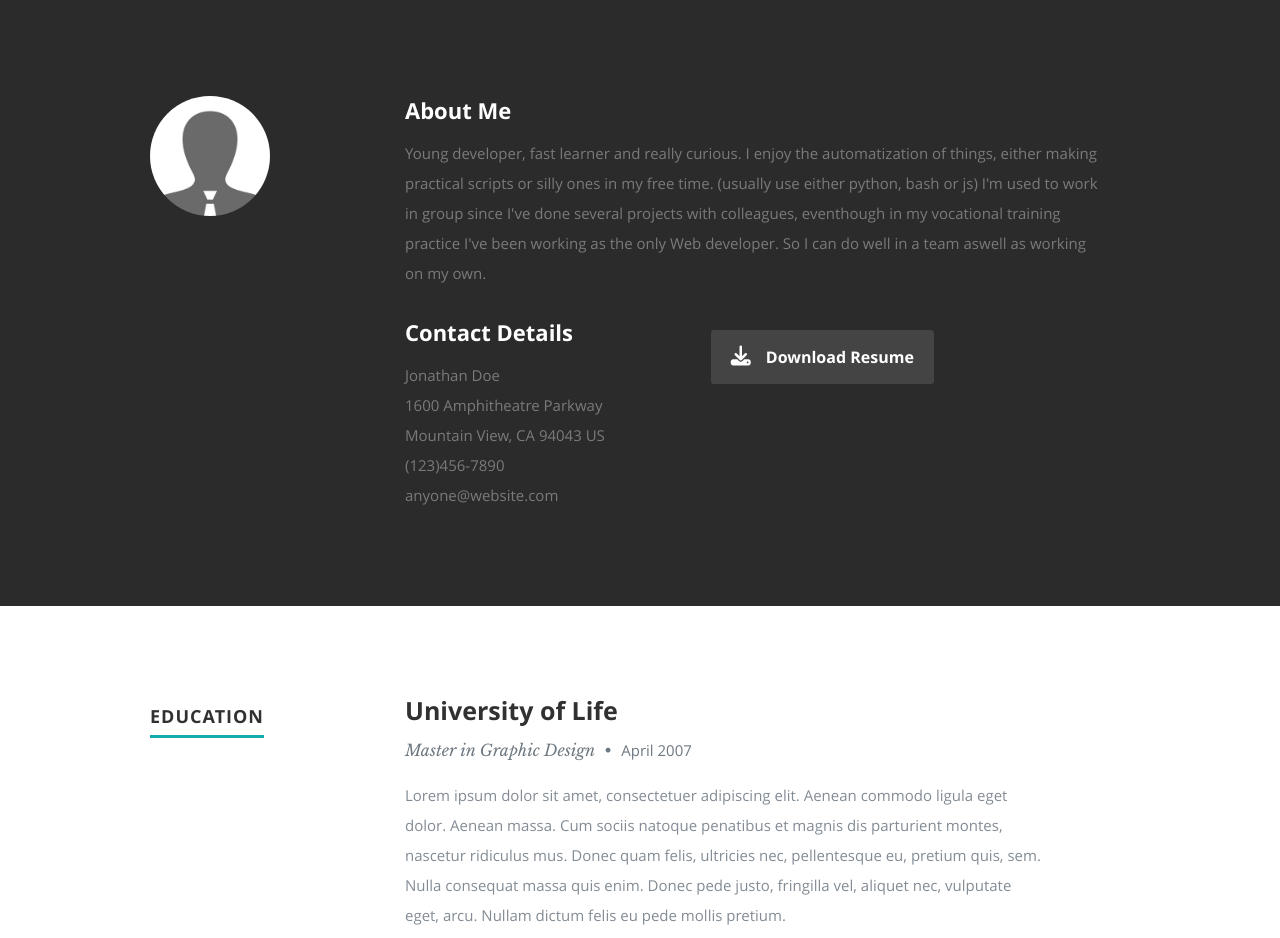
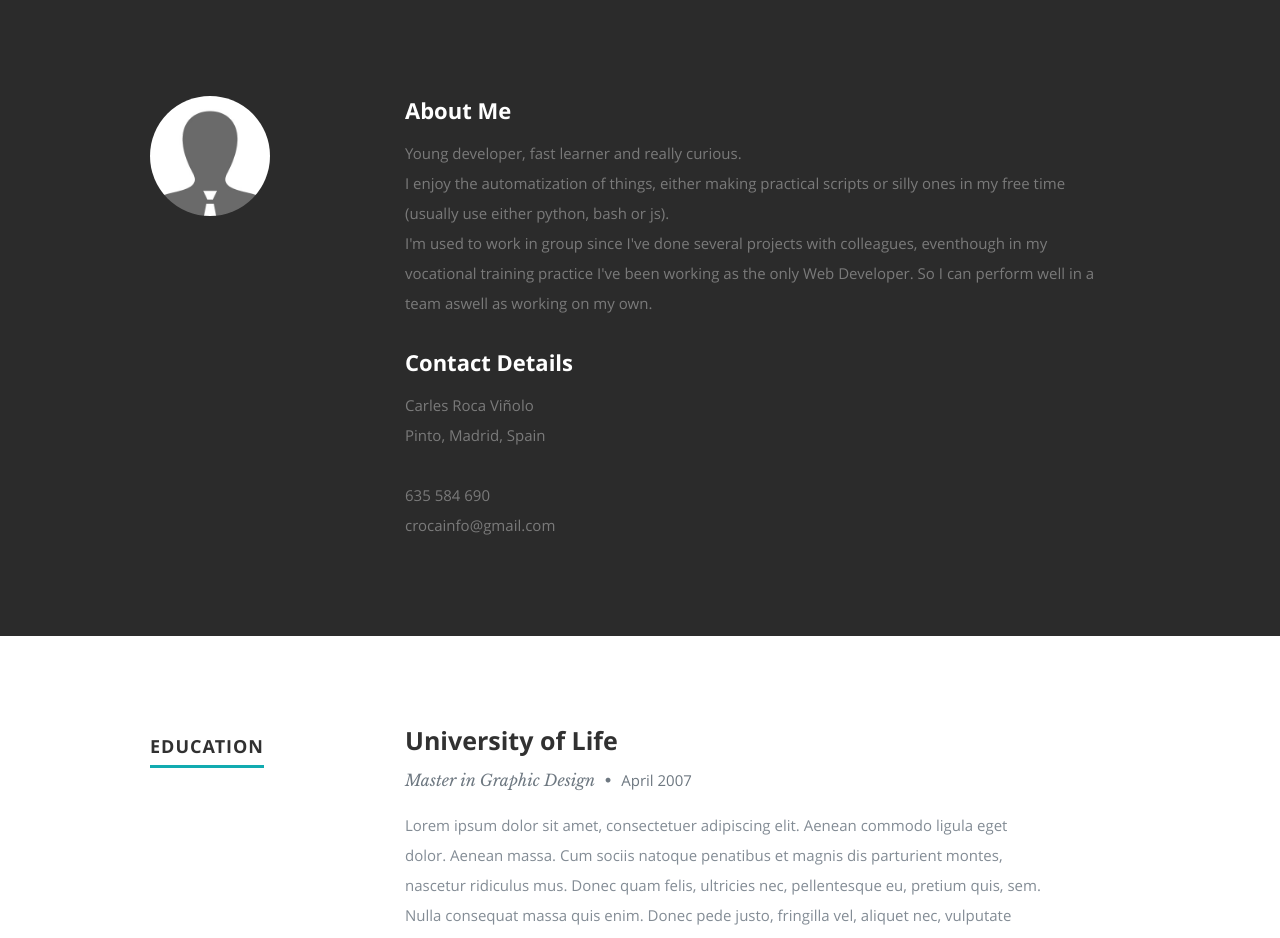
Before and after one commit to crocainfo/crocainfo.github.io, a plain HTML site: page index.html in a window 1280 px wide. Shown: the part 800-1738 px from the top of the page. Drawn offline with nearby package versions, Linux system fonts and the light colour scheme.

Commit message:
about me

```diff
--- a/index.html
+++ b/index.html
@@ -94,10 +94,12 @@
             <h2>About Me</h2>
 
             <p>Young developer, fast learner and really curious.
+                <br>
 
-                I enjoy the automatization of things, either making practical scripts or silly ones in my free time. (usually use either python, bash or js)
+                I enjoy the automatization of things, either making practical scripts or silly ones in my free time (usually use either python, bash or js).
+                <br>
 
-                I'm used to work in group since I've done several projects with colleagues, eventhough in my vocational training practice I've been working as the only Web developer. So I can do well in a team aswell as working on my own.
+                I'm used to work in group since I've done several projects with colleagues, eventhough in my vocational training practice I've been working as the only Web Developer. So I can perform well in a team aswell as working on my own.
             </p>
 
             <div class="row">
@@ -106,21 +108,23 @@
 
                   <h2>Contact Details</h2>
                   <p class="address">
-						   <span>Jonathan Doe</span><br>
-						   <span>1600 Amphitheatre Parkway<br>
-						         Mountain View, CA 94043 US
+						   <span>Carles Roca Viñolo</span><br>
+						   <span>Pinto, Madrid, Spain<br>
+
                      </span><br>
-						   <span>(123)456-7890</span><br>
-                     <span>anyone@website.com</span>
+						   <span>635 584 690</span><br>
+                     <span>crocainfo@gmail.com</span>
 					   </p>
 
                </div>
+<!--
 
                <div class="columns download">
                   <p>
                      <a href="#" class="button"><i class="fa fa-download"></i>Download Resume</a>
                   </p>
                </div>
+-->
 
             </div> <!-- end row -->
 
```
